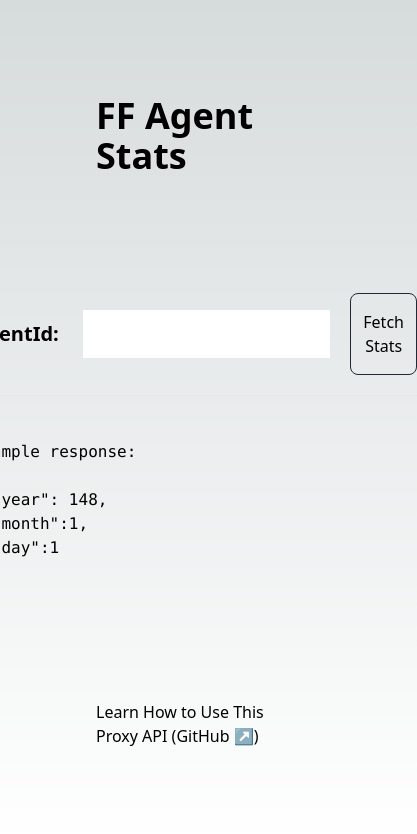
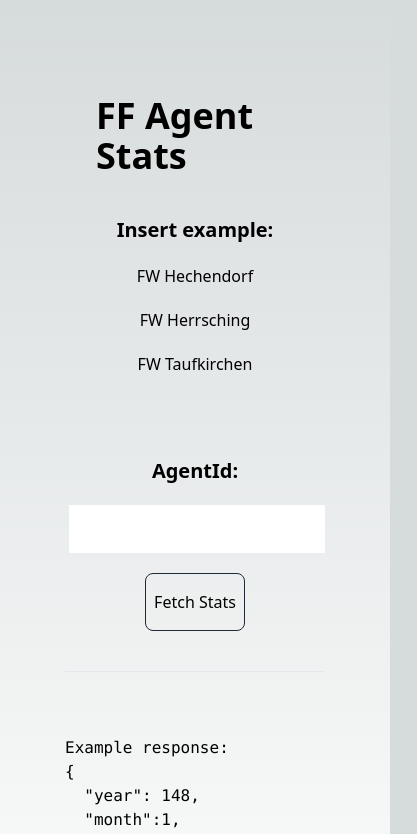
Before and after one commit to adriankast/ff-agent-stats, a Next.js app: page / in a window 390 px wide. Shown: the top 834 px of the page, 417 px wide, since content can reach past the window. Built offline with nearby package versions, Linux system fonts and the light colour scheme.

Commit message:
make homepage responsive, add examples

```diff
--- a/pages/index.tsx
+++ b/pages/index.tsx
@@ -24,15 +24,46 @@
 }
 `;
 
+const examples = [
+  {
+    id: process.env.NEXT_PUBLIC_EXAMPLE_HECHENDORF,
+    label: "FW Hechendorf",
+  },
+  {
+    id: process.env.NEXT_PUBLIC_EXAMPLE_HERRSCHING,
+    label: "FW Herrsching",
+  },
+  {
+    id: process.env.NEXT_PUBLIC_EXAMPLE_TAUFKIRCHEN,
+    label: "FW Taufkirchen",
+  },
+];
+
 export default function Home() {
   const [agentId, setAgentId] = useState("");
   const [data, setData] = useState(exampleResponse);
 
   return (
-    <main className="flex min-h-screen flex-col items-center justify-between p-24">
+    <main className="flex min-h-screen flex-col items-center justify-between gap-10 p-24">
       <h1 className="text-4xl font-semibold">FF Agent Stats</h1>
-      <div className="flex flex-col gap-5">
-        <div className="flex gap-5 items-center">
+      <div className="flex flex-col gap-10">
+        <div className="flex flex-col sm:flex-row gap-5 items-center">
+          <span className="text-xl font-semibold">Insert example:</span>
+
+          {examples.map((example) => (
+            <button
+              className="hover:underline"
+              key={example.id}
+              onClick={() => setAgentId(example.id ?? "")}
+            >
+              {example.label}
+            </button>
+          ))}
+        </div>
+
+        <hr />
+
+        <div className="flex flex-col sm:flex-row gap-5 items-center">
           <label htmlFor="agentId" className="text-xl font-semibold">
             AgentId:
           </label>
@@ -50,6 +81,7 @@
             type="button"
             className="group rounded-lg border border-gray-800 px-2 py-4 transition-colors hover:border-gray-300 hover:bg-gray-100 hover:dark:border-neutral-700 hover:dark:bg-neutral-800/30"
             onClick={async () => {
+              setData("fetching...");
               try {
                 const data = await fetchFromApi(agentId);
                 setData(JSON.stringify(data, undefined, 2));
@@ -64,7 +96,7 @@
 
         <hr />
 
-        <pre className="w-64 break-words">
+        <pre className="w-64 break-words h-40">
           <code>{data}</code>
         </pre>
       </div>
```
